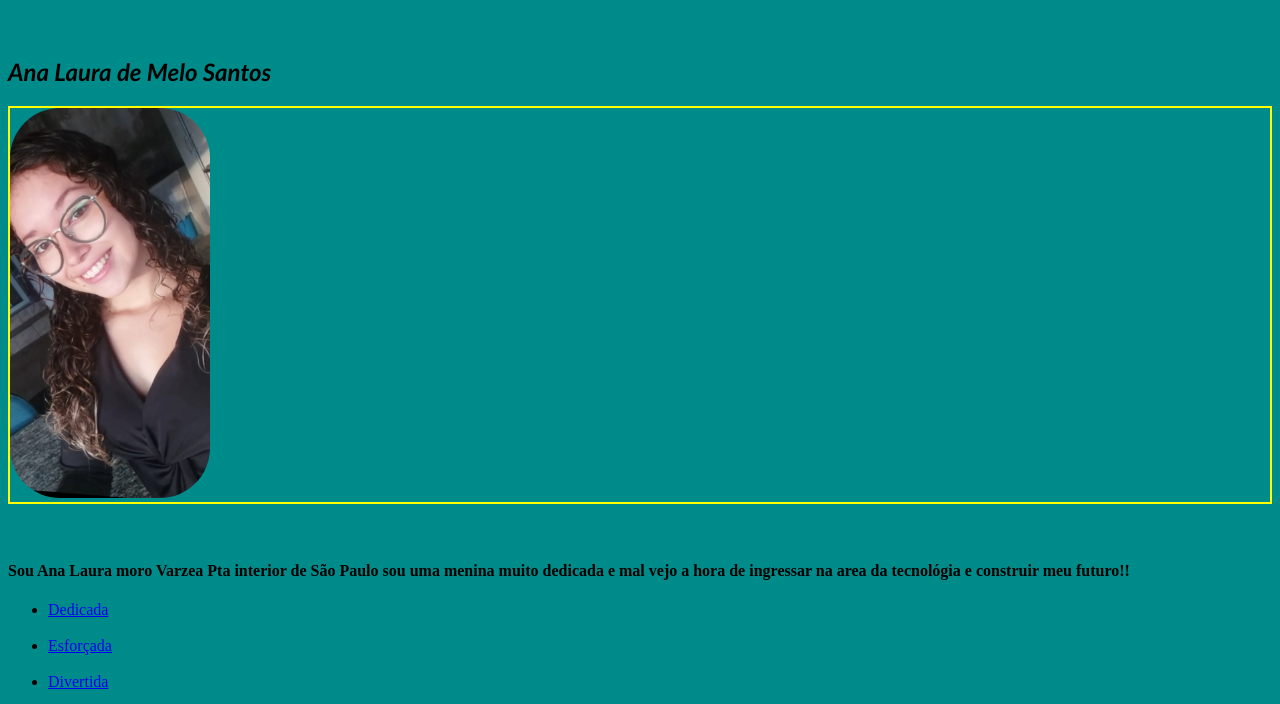
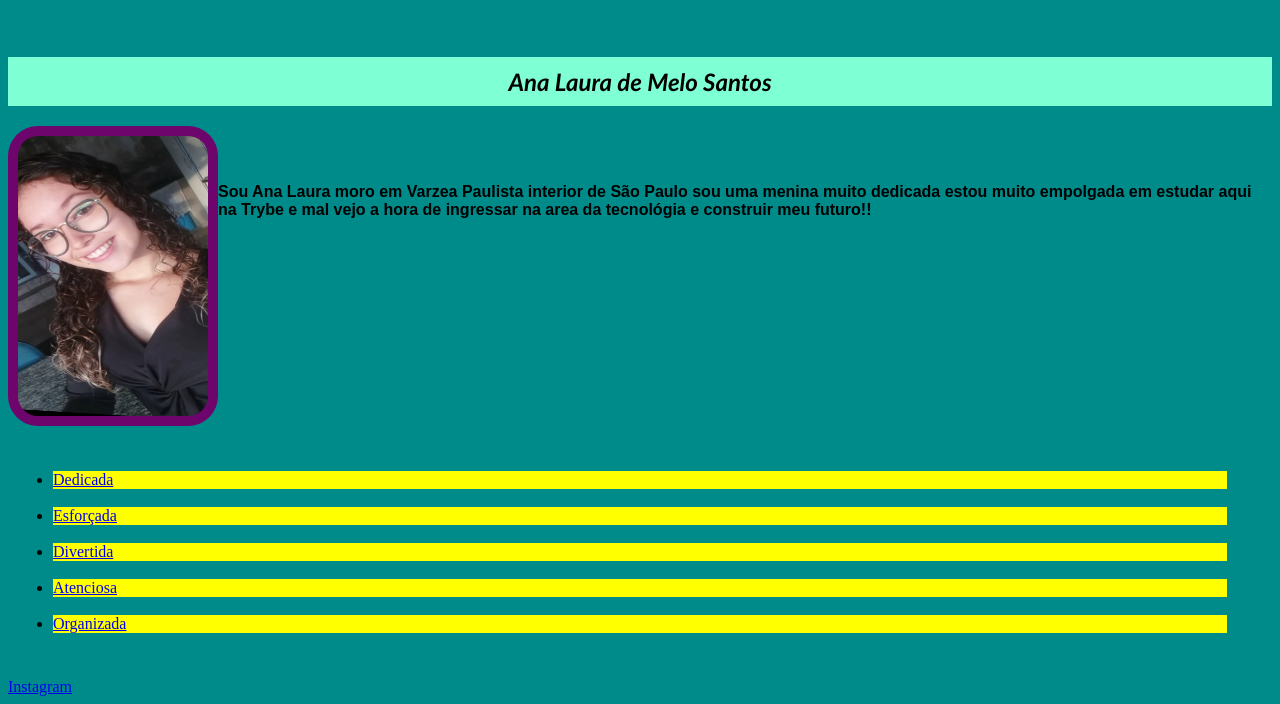
Before and after one commit to AnaLaura1828/Portf-lio, a plain HTML site: page index.html in a window 1280 px wide. Shown: the part 87-791 px from the top of the page. Drawn offline with Linux system fonts and the light colour scheme.

Commit message:
Modificando os tamanhos e cores

```diff
--- a/index.html
+++ b/index.html
@@ -7,31 +7,40 @@
     <br>
     <h1>Meu Portfólio</h1>
     <br>
+     <div>
     <h2> <em>Ana Laura de Melo Santos</em></h2>
-    <div class="colocar-bloco">
-    <img src="/Ana.jpeg" alt="Foto Ana Laura" width="200px">
-    </div>
+    <div class="imagem-ajeitada">
+    <img src="/Ana.jpeg" alt="Foto Ana Laura" width="190px" id="minha-foto">
     <br>
     <br>
-    <h4> Sou Ana Laura moro<b> Varzea Pta </b> interior de <b>São Paulo </b> sou uma menina muito dedicada e mal vejo a hora de ingressar na area da tecnológia e construir meu futuro!!</h4>
-
+    <h4>  Sou Ana Laura moro em<b> Varzea Paulista </b> interior de <b>São Paulo </b> sou uma menina muito dedicada estou muito empolgada em estudar aqui na Trybe e mal vejo a hora de ingressar na area da tecnológia e construir meu futuro!!</h4>
+     </div>
+    </div>
     <ul class="list-habili">
         <li><a href="#Dedicada">Dedicada</a></li>
         <br>
         <li><a href="#Esforçada">Esforçada</a></li>
         <br>
         <li><a href="#Divertida">Divertida</a></li>
+        <br>
+        <li><a href="#Atenciosa">Atenciosa</a></li>
+        <br>
+        <li><a href="#Organizada">Organizada</a></li>
     </ul>
     <a href= "https://www.instagram.com/" target="_blank">Instagram</a>
     <br>
     <br>
     <br>
     <ol>
-        <p>Dedicada </p>
+        <p>Dedicada</p>
         <br>
         <p>Esforçada</p>
         <br>
         <p>Divertida</p>
+        <br>
+        <p>Atenciosa</p>
+        <br>
+        <p>Organizada</p>
     </ol>
 <body>
 
--- a/style.css
+++ b/style.css
@@ -1,35 +1,34 @@
-        h2{
-            font-family: 'Gill Sans', 'Gill Sans MT', Calibri, 'Trebuchet MS', sans-serif;
-        }
         h4{
-            font-family: 'Times New Roman', Times, serif
-        }
-        h4{
+            font-family: fantasy;
             color: black;
         }
         body{
             background-color: darkcyan;
         }
         h2{
+            font-family: 'Gill Sans', 'Gill Sans MT', Calibri, 'Trebuchet MS', sans-serif;
             color: black;
+            text-align: center;
+            padding:10px ;
+            background-color: aquamarine;
         }
         img{
-            border-radius : 50px;
+            border-radius: 30px;
         }
         .list-habili{
+            padding: 30px;
             font-size: medium;
+            margin: 15px;
         }
         #minha-foto {
-
+            float: left;
+            padding: 10px;
+            height: 280px;
+            background-color: rgb(109, 5, 109) ;
         }
-
-
-
-
-
-
-
-
-       div {
-           border:2px solid yellow
-       }
+        .imagem-ajeitada{
+            height: 300px;
+        }
+        ul li:nth-child(odd) {
+           background-color: yellow;
+        }
```
